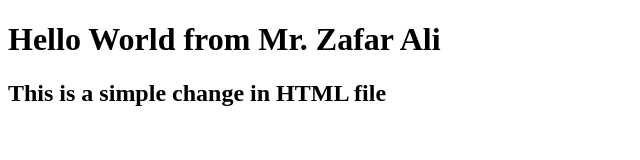
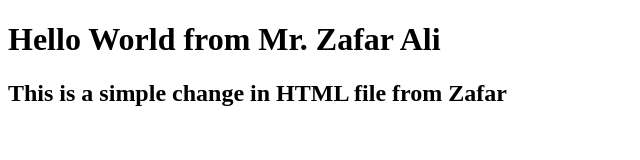
Before and after one commit to zafarneo786/bootcamp_new_2020_21, a plain HTML site: page index.html in a window 1280 px wide. Shown: the whole page, without its empty margins (0-640 px from the left). Drawn offline with Linux system fonts and the light colour scheme.

Commit message:
Update index.html

```diff
--- a/index.html
+++ b/index.html
@@ -8,7 +8,7 @@
 <body>
     <h1>Hello World from Mr. Zafar Ali</h1>
     <h2>
-        This is a simple change in HTML file
+        This is a simple change in HTML file from Zafar
     </h2>
 </body>
 </html>
```
